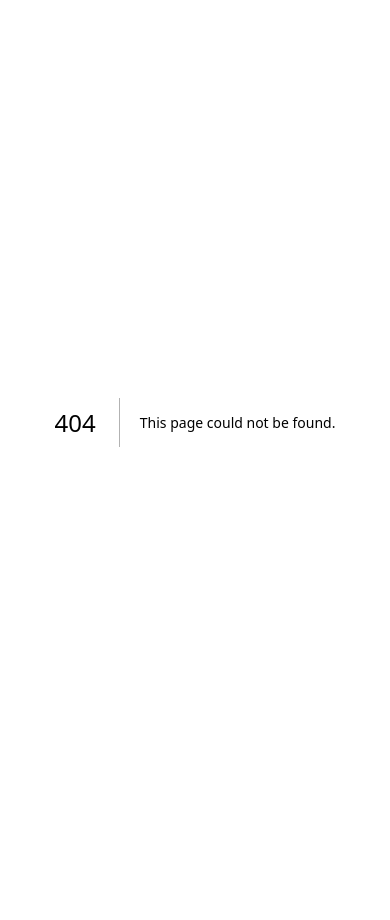
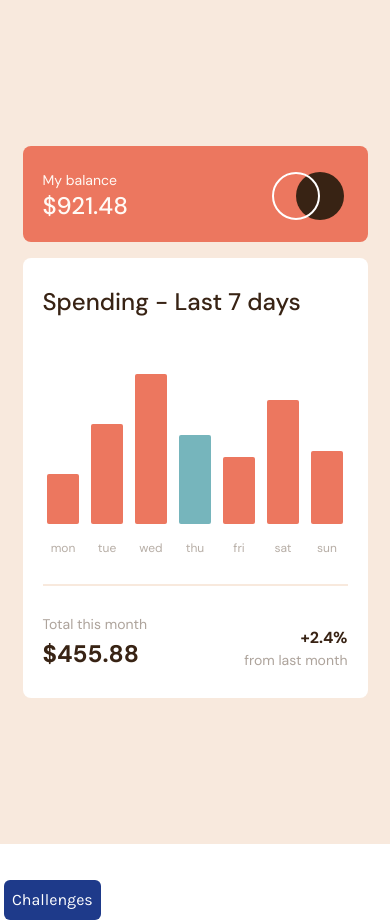
Before and after one commit to WSGokou/frontend_mentor_challenges, a Next.js app: page /challenges/expenses-chart in a window 390 px wide. Before the commit this address had no page. Before the commit the page ends 844 px from the top, so only its background shows below. Built offline with nearby package versions, Linux system fonts and the light colour scheme.

Commit message:
expenses chart mobile

```diff
--- /dev/null
+++ b/src/app/challenges/expenses-chart/data.json
@@ -0,0 +1,30 @@
+[
+  {
+    "day": "mon",
+    "amount": 17.45
+  },
+  {
+    "day": "tue",
+    "amount": 34.91
+  },
+  {
+    "day": "wed",
+    "amount": 52.36
+  },
+  {
+    "day": "thu",
+    "amount": 31.07
+  },
+  {
+    "day": "fri",
+    "amount": 23.39
+  },
+  {
+    "day": "sat",
+    "amount": 43.28
+  },
+  {
+    "day": "sun",
+    "amount": 25.48
+  }
+]
--- /dev/null
+++ b/src/app/challenges/expenses-chart/page.tsx
@@ -0,0 +1,104 @@
+import React from 'react';
+import {DM_Sans} from 'next/font/google';
+import Logo from '/public/expenses-chart/logo.svg';
+import Image from 'next/image';
+import data from './data.json';
+
+const dmSans = DM_Sans({weight: ['400', '500', '700'], subsets: ['latin']});
+//     ### Primary
+
+// - Soft red: #ec775f
+// - Cyan: #76b5bc
+
+// ### Neutral
+
+// - Dark brown: #382314
+// - Medium brown: 	#93867b
+// - Cream: #f8e9dd
+// - Very pale orange: #fffaf5
+
+const ExpenseChartPage = () => {
+  const total = data.reduce((sum, item) => sum + item.amount, 0);
+  const maxAmount = data.reduce((max, item) => {
+    return item.amount > max ? item.amount : max;
+  }, data[0].amount);
+  const currentDate = new Date();
+  const currentDay = currentDate
+    .toLocaleString('en', {weekday: 'short'})
+    .toLowerCase();
+
+  // Find today's object in the data array
+  const todayData = data.find((item) => item.day === currentDay);
+
+  return (
+    <div
+      className={`${dmSans.className} bg-[#f8e9dd] h-full w-screen min-w-fit flex items-center justify-center text-sm text-[#382314]`}
+    >
+      {/* Component container */}
+      <div className="w-[345px] flex flex-col gap-4">
+        {/* Balance containter */}
+        <div className="bg-[#ec775f] w-full pl-5 pr-6 pb-5 pt-6 rounded-lg flex flex-row justify-between">
+          <div className="text-[#fffaf5]">
+            <p className="text-sm">My balance</p>
+            <p className="text-2xl font-medium">$921.48</p>
+          </div>
+          {/* Logo */}
+          <Image
+            src={Logo}
+            alt=""
+            className="self-center"
+          />
+        </div>
+        {/* Chart container */}
+        <div className="bg-white w-full rounded-lg flex flex-col px-5 py-7">
+          <h1 className="font-medium text-2xl">Spending - Last 7 days</h1>
+          {/* Bars */}
+          <div className="flex flex-row gap-3 justify-center mt-12">
+            {data.map((item, idx) => {
+              const barHeight = (item.amount / maxAmount) * 150;
+              const heightClass = `h-[${barHeight.toFixed(0)}px]`;
+              const amountHeight = barHeight + 39;
+              const amountClass = `bottom-[${amountHeight.toFixed(0)}px]`;
+
+              return (
+                <div
+                  key={idx}
+                  className="flex flex-col items-center justify-end text-center group relative"
+                >
+                  <p
+                    className={`text-[#fffaf5] ${amountClass} bg-[#382314] px-1 py-1.5 rounded-md flex items-center justify-center opacity-0 group-hover:opacity-100 absolute`}
+                  >
+                    {`$${item.amount.toFixed(2)}`}
+                  </p>
+                  <div
+                    className={`w-8 ${heightClass} rounded-sm mb-4 mt-2 ${
+                      item.day === todayData?.day
+                        ? 'bg-[#76b5bc] hover:bg-[#76b5bc90]'
+                        : 'bg-[#ec775f] hover:bg-[#ec775fce]'
+                    }`}
+                  ></div>
+                  <p className="text-[#93867bad] text-xs">{item.day}</p>
+                </div>
+              );
+            })}
+          </div>
+          {/* Line divider */}
+          <div className="w-full border border-[#f8e9dd] my-7"></div>
+          {/* Total section */}
+          <div className="flex flex-row justify-between items-end">
+            <div>
+              <p className="text-[#93867bc2] mb-1">Total this month</p>
+              <p className="text-2xl font-bold">{`$${total * 2}`}</p>
+            </div>
+            <div className="text-right">
+              <p className="font-bold text-base">+2.4%</p>
+              <p className="text-[#93867bc2]">from last month</p>
+            </div>
+          </div>
+        </div>
+      </div>
+    </div>
+  );
+};
+
+export default ExpenseChartPage;
--- a/src/app/challenges/page.tsx
+++ b/src/app/challenges/page.tsx
@@ -7,6 +7,7 @@ const challenges = [
   {text: 'Results Summary', href: '/challenges/results-summary'},
   {text: 'NFT Preview Card', href: '/challenges/nft-preview-card'},
   {text: 'Tip Calculator', href: '/challenges/tip-calculator'},
+  {text: 'Expenses Chart', href: '/challenges/expenses-chart'},
 ];
 
 const ChallengesPage = () => {
--- a/tailwind.config.js
+++ b/tailwind.config.js
@@ -15,10 +15,9 @@ module.exports = {
     },
   },
   plugins: [],
-  purge: {
-    content: ['./src/**/*.{js,jsx,ts,tsx}', './public/index.html'],
-    options: {
-      safelist: [
+
+  safelist: (() => {
+    const safelist = [
       'text-[#ff5757]',
       'bg-[#ff575710]',
       'text-[#ffb01f]',
@@ -27,7 +26,14 @@ module.exports = {
       'bg-[#00bd9110]',
       'text-[#1125d4]',
       'bg-[#1125d410]',
-      ],
-    },
-  },
+    ];
+    for (let i = 0; i <= 150; i++) {
+      safelist.push(`h-[${i}px]`);
+    }
+    for (let i = 0; i <= 150; i++) {
+      safelist.push(`bottom-[${i + 39}px]`);
+    }
+
+    return safelist;
+  })(),
 };
```
Also changed, not shown: public/expenses-chart/logo.svg (added). Lines whose indentation alone changed are shown as unchanged.
